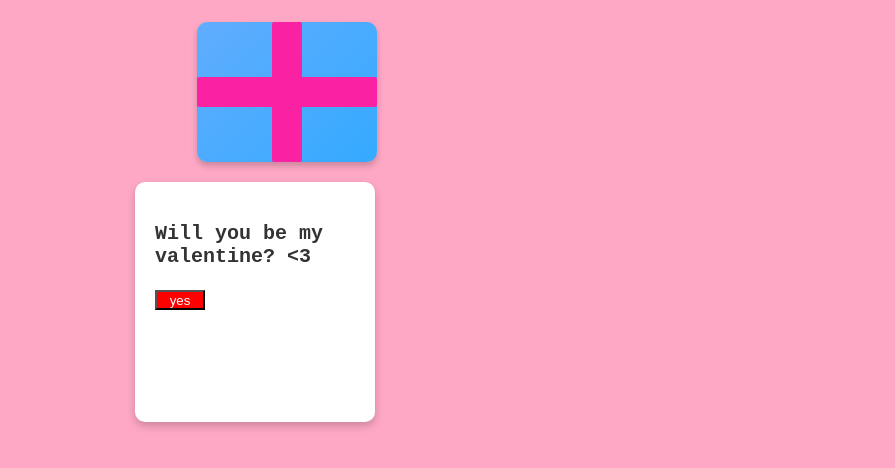
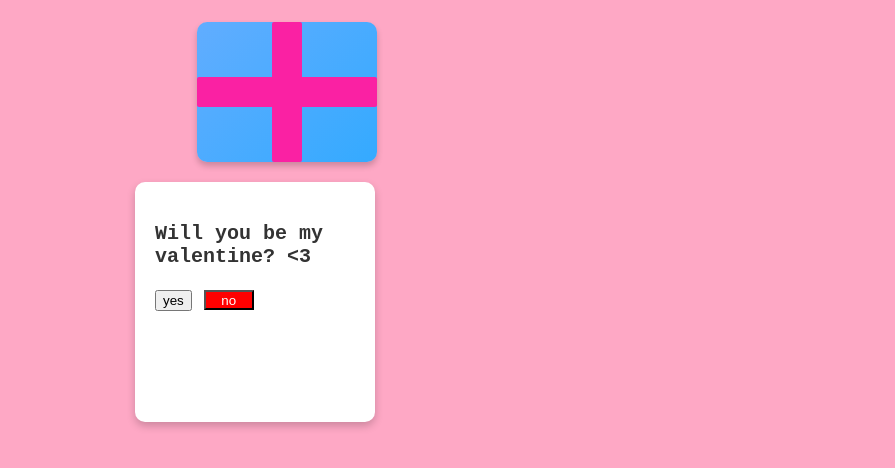
Before and after one commit to mike-s-zaugg/date, a plain HTML site: page index.html in a window 1280 px wide. Both pictures are taken after a click on the button "Click Me!". Shown: the part 316-784 px from the top of the page, without its empty margins (385-1280 px from the left). Drawn offline with Linux system fonts and the light colour scheme; a web font is replaced by a local one.

Commit message:
Update index.html

```diff
--- a/index.html
+++ b/index.html
@@ -47,8 +47,8 @@
       <h3>
         Will you be my valentine? <3
       </h3>
-
-      <button class="yes-button" onclick="duplicateYes(this)">yes</button>
+        <button class="yesyes-button" >yes</button>
+      <button class="yes-button" onclick="duplicateYes(this)">no</button>
   </div>
 
   <script>
```
